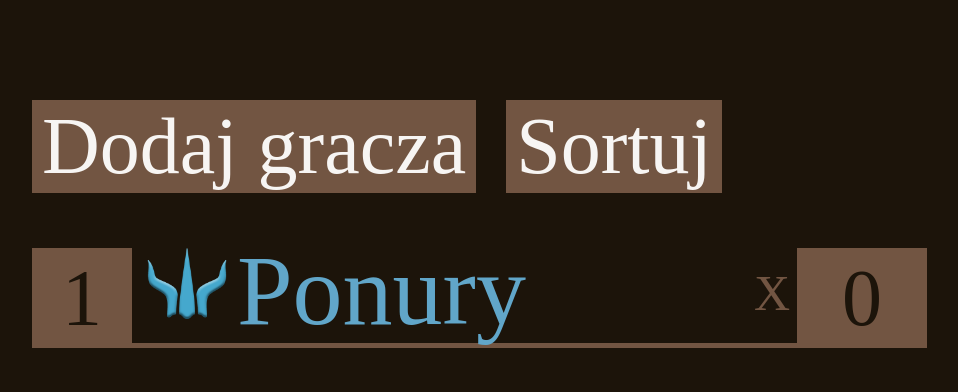
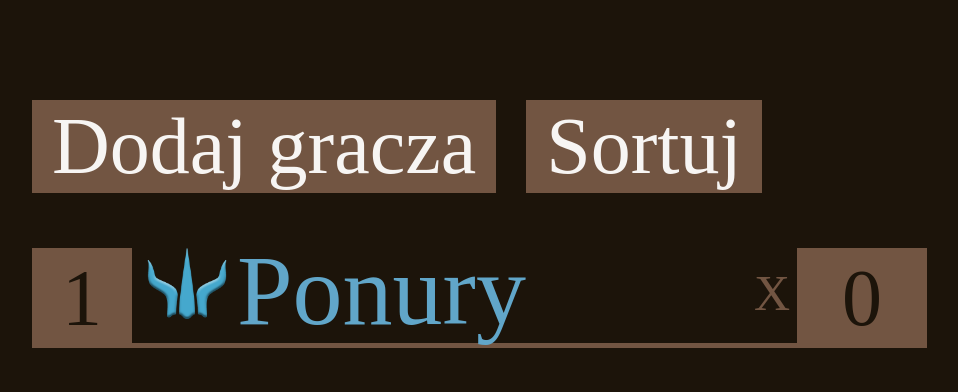
Before and after one commit to potwr/potwr.github.io, a PHP site: page / in a window 1280 px wide. Shown: the part 186-578 px from the top of the page, without its empty margins (108-1066 px from the left). Run offline with PHP 8.4, Linux system fonts and the light colour scheme; some web fonts are replaced.

Commit message:
Add files via upload

```diff
--- a/styles.css
+++ b/styles.css
@@ -36,8 +36,8 @@ button.add-gamer, button.run-add-player, button.sort-players {
     color: #F7F5F3;
     background-color: #725542;
     border: none;
-    padding-left: 10px;
-    padding-right: 10px;
+    padding-left: 20px;
+    padding-right: 20px;
     margin-bottom: 20px;
 }
 
```
